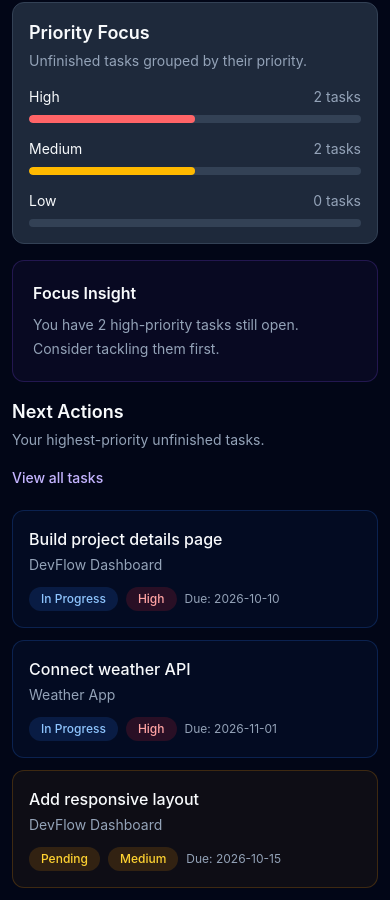
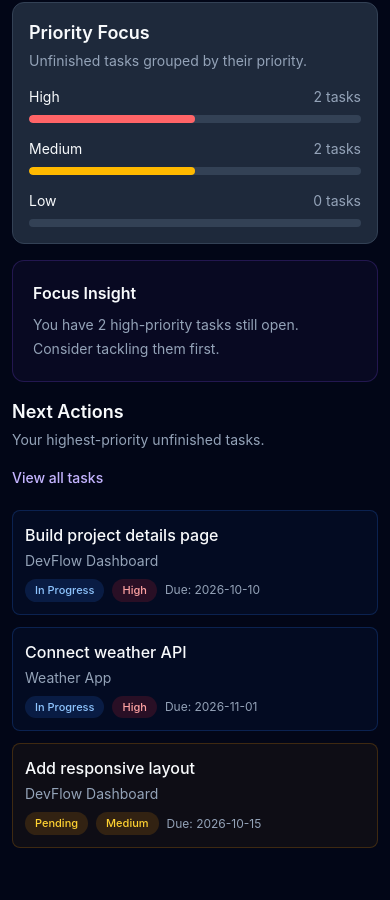
Before and after one commit to krishna-hingu/devflow, a React (Vite) app: page /dashboard in a window 390 px wide. Shown: the part 932-1832 px from the top of the page. After the commit the page ends 1792 px from the top, so only its background shows below. Built offline with nearby package versions, Linux system fonts and the light colour scheme.

Commit message:
style: reduce UI density across responsive pages

```diff
--- a/src/components/tasks/TaskRow.jsx
+++ b/src/components/tasks/TaskRow.jsx
@@ -25,11 +25,11 @@ function TaskRow({ task, project }) {
   return (
     <Link
       to={`/projects/${task.projectId}/tasks/${task.id}`}
-      className={`block rounded-xl border p-4 transition-colors duration-200 ${
+      className={`block rounded-lg border p-3 transition-colors duration-200 ${
         statusStyles[task.status] || "border-devflow-border bg-devflow-card"
       }`}
     >
-      <div className="flex flex-col gap-3 sm:flex-row sm:items-center sm:justify-between">
+      <div className="flex flex-col gap-2 sm:flex-row sm:items-center sm:justify-between">
         {/* Task and Project Information */}
         <div className="min-w-0">
           <h3 className="break-words font-medium text-devflow-text">{task.title}</h3>
@@ -40,10 +40,10 @@ function TaskRow({ task, project }) {
         </div>
 
         {/* Status, Priority and Due Date */}
-        <div className="flex min-w-0 flex-wrap items-center gap-2 text-sm sm:gap-3">
+        <div className="flex min-w-0 flex-wrap items-center gap-2 text-xs sm:gap-3">
           {/* Status Badge */}
           <span
-            className={`rounded-full px-3 py-1 text-xs font-medium ${
+            className={`rounded-full px-2.5 py-1 text-[11px] font-medium ${
               statusBadgeStyles[task.status] || "bg-slate-500/15 text-slate-300"
             }`}
           >
@@ -52,7 +52,7 @@ function TaskRow({ task, project }) {
 
           {/* Priority Badge */}
           <span
-            className={`rounded-full px-3 py-1 text-xs font-medium ${
+            className={`rounded-full px-2.5 py-1 text-[11px] font-medium ${
               priorityStyles[task.priority] || "bg-slate-500/15 text-slate-300"
             }`}
           >
```
